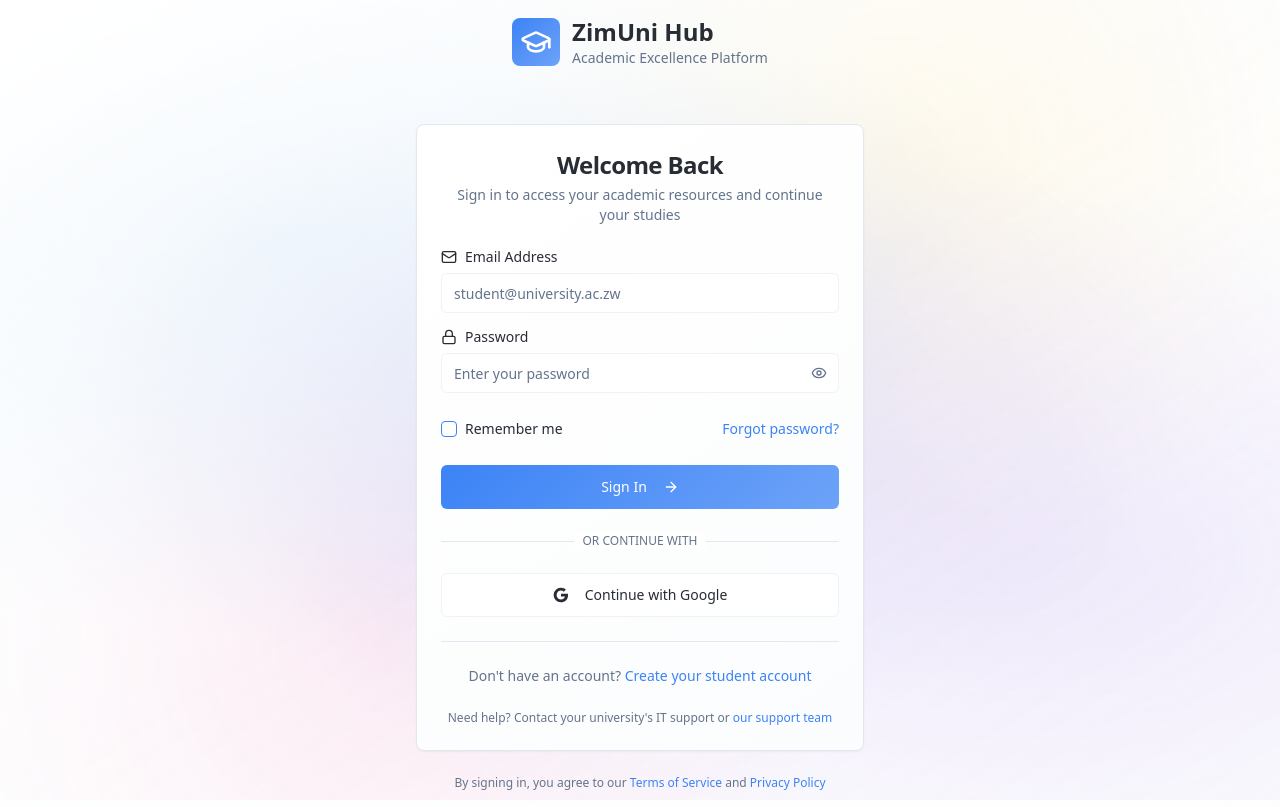
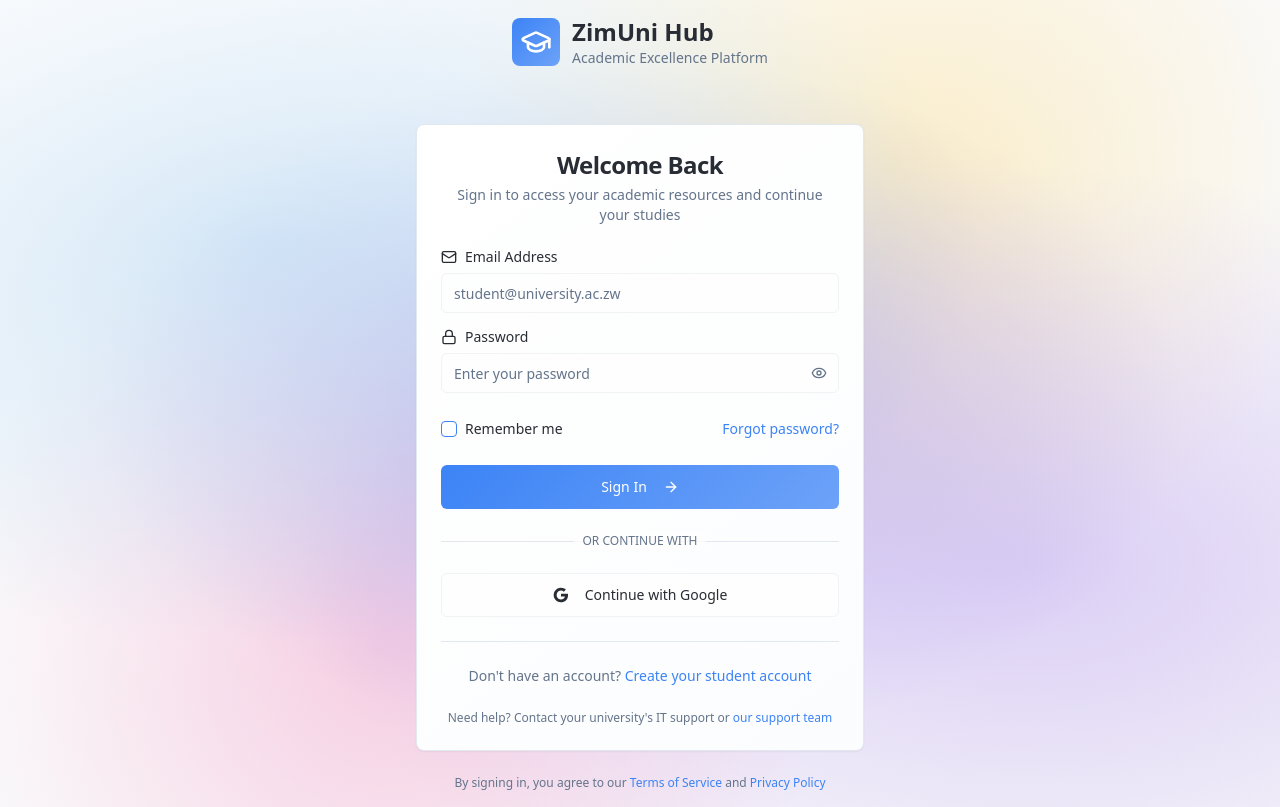
Before and after one commit to misdelivered25/academa-zim, a React (Vite) app: page /login in a window 1280 px wide. Built offline with nearby package versions, Linux system fonts and the light colour scheme; the HTML template or start-up script is replaced by a standard one.

Commit message:
Fix galaxy background on all pages
Apply galaxy background to all pages by making the background color semi-transparent and applying the galaxy gradient directly to the body. This ensures the background is visible across all pages and themes.

```diff
--- a/src/index.css
+++ b/src/index.css
@@ -8,7 +8,7 @@ All colors MUST be HSL for optimal theming support.
 
 @layer base {
   :root {
-    --background: 0 0% 100%;
+    --background: 0 0% 100% / 0.7;
     --foreground: 220 13% 18%;
 
     --card: 0 0% 100%;
@@ -71,7 +71,7 @@ All colors MUST be HSL for optimal theming support.
   }
 
   .dark {
-    --background: 222.2 84% 4.9%;
+    --background: 222.2 84% 4.9% / 0.7;
     --foreground: 210 40% 98%;
 
     --card: 222.2 84% 4.9%;
@@ -115,34 +115,24 @@ All colors MUST be HSL for optimal theming support.
   }
 
   body {
-    @apply bg-background text-foreground;
+    @apply text-foreground;
     position: relative;
+    background:
+      radial-gradient(ellipse at 20% 30%, rgba(66, 153, 225, 0.4) 0%, transparent 50%),
+      radial-gradient(ellipse at 80% 70%, rgba(159, 122, 234, 0.4) 0%, transparent 50%),
+      radial-gradient(ellipse at 50% 50%, rgba(79, 70, 229, 0.3) 0%, transparent 60%),
+      radial-gradient(circle at 30% 80%, rgba(236, 72, 153, 0.3) 0%, transparent 40%),
+      radial-gradient(circle at 70% 20%, rgba(251, 191, 36, 0.3) 0%, transparent 40%),
+      hsl(0 0% 98%);
   }
 
-  body::before {
-    content: '';
-    position: fixed;
-    top: 0;
-    left: 0;
-    width: 100%;
-    height: 100%;
-    z-index: -1;
-    opacity: 0.6;
+  .dark body {
     background:
-      radial-gradient(ellipse at 20% 30%, rgba(66, 153, 225, 0.3) 0%, transparent 50%),
-      radial-gradient(ellipse at 80% 70%, rgba(159, 122, 234, 0.3) 0%, transparent 50%),
-      radial-gradient(ellipse at 50% 50%, rgba(79, 70, 229, 0.2) 0%, transparent 60%),
-      radial-gradient(circle at 30% 80%, rgba(236, 72, 153, 0.2) 0%, transparent 40%),
-      radial-gradient(circle at 70% 20%, rgba(251, 191, 36, 0.2) 0%, transparent 40%);
-  }
-
-  .dark body::before {
-    opacity: 0.4;
-    background:
-      radial-gradient(ellipse at 20% 30%, rgba(30, 64, 175, 0.4) 0%, transparent 50%),
-      radial-gradient(ellipse at 80% 70%, rgba(88, 28, 135, 0.4) 0%, transparent 50%),
-      radial-gradient(ellipse at 50% 50%, rgba(49, 46, 129, 0.3) 0%, transparent 60%),
-      radial-gradient(circle at 30% 80%, rgba(131, 24, 67, 0.3) 0%, transparent 40%),
-      radial-gradient(circle at 70% 20%, rgba(180, 83, 9, 0.3) 0%, transparent 40%);
+      radial-gradient(ellipse at 20% 30%, rgba(30, 64, 175, 0.5) 0%, transparent 50%),
+      radial-gradient(ellipse at 80% 70%, rgba(88, 28, 135, 0.5) 0%, transparent 50%),
+      radial-gradient(ellipse at 50% 50%, rgba(49, 46, 129, 0.4) 0%, transparent 60%),
+      radial-gradient(circle at 30% 80%, rgba(131, 24, 67, 0.4) 0%, transparent 40%),
+      radial-gradient(circle at 70% 20%, rgba(180, 83, 9, 0.4) 0%, transparent 40%),
+      hsl(222.2 84% 4.9%);
   }
 }
```
